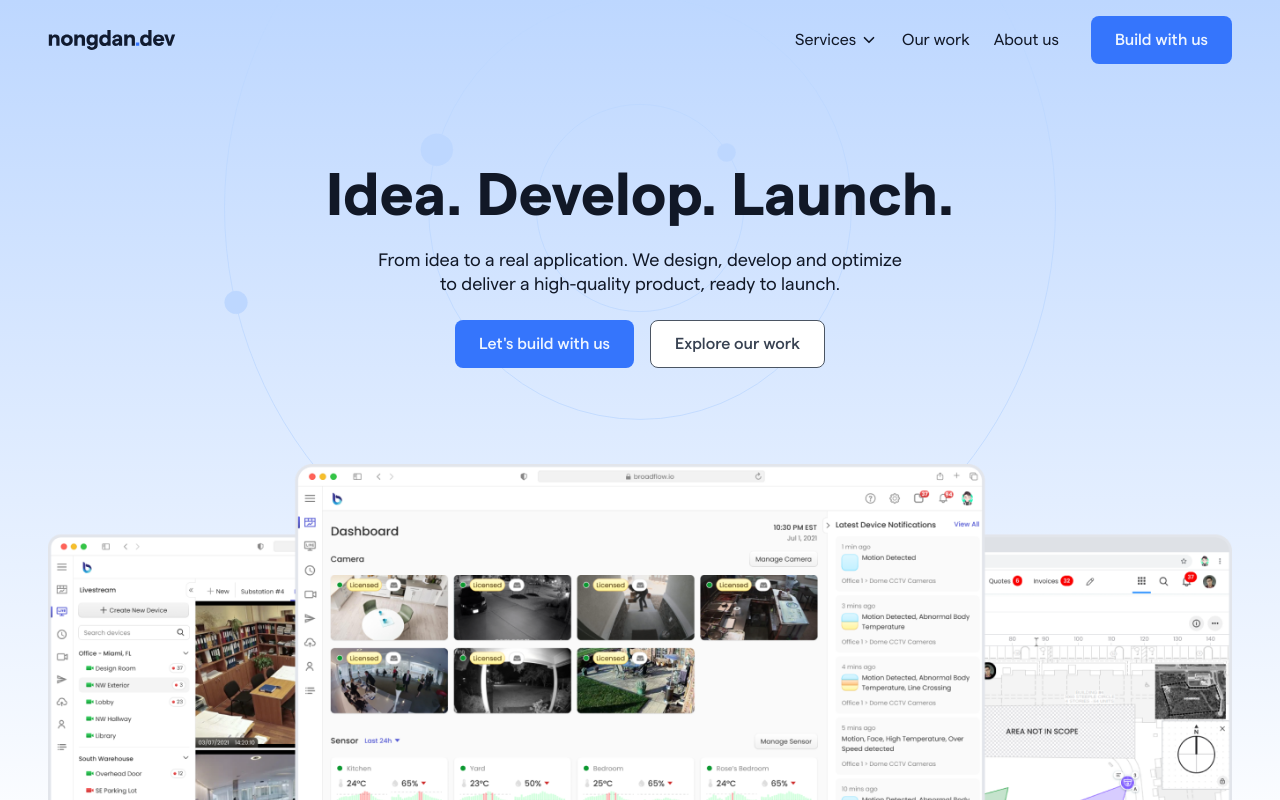
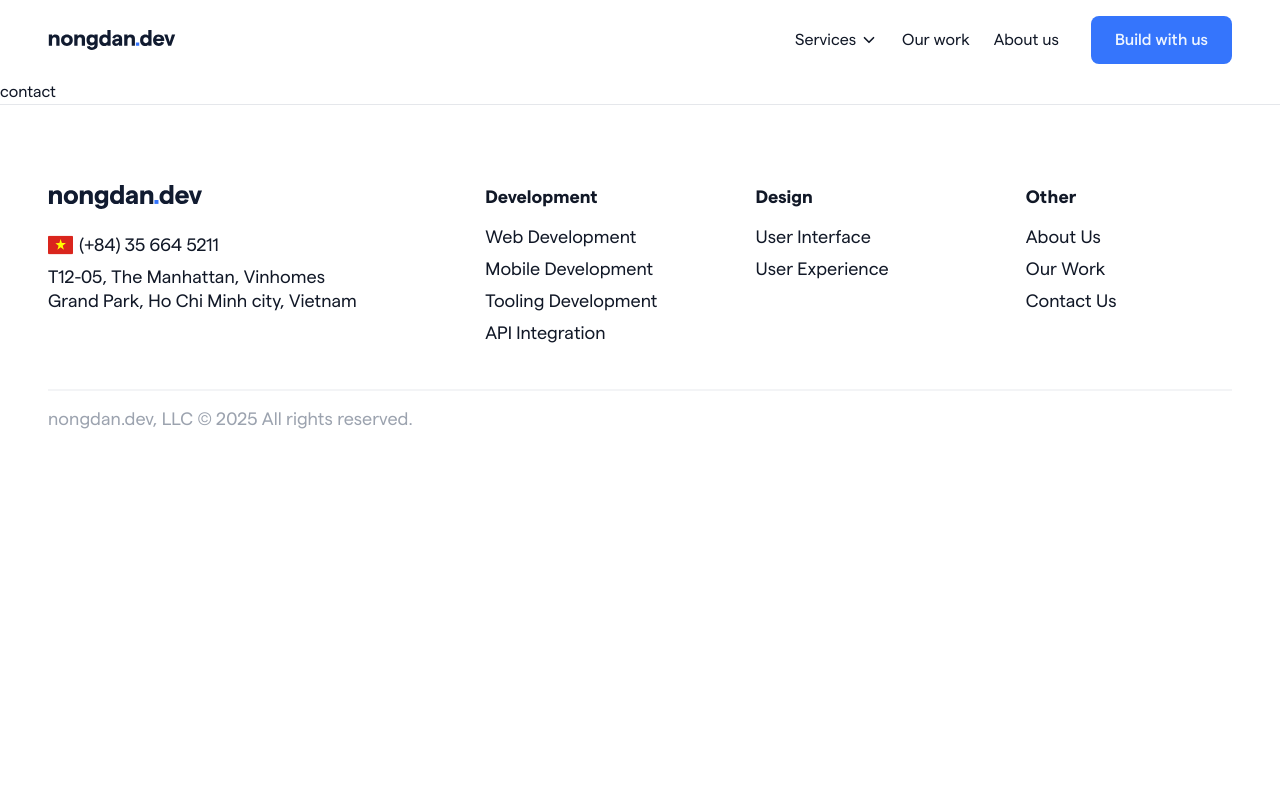
Before and after one commit to nongdan-dev/website, a React (Vite) app: page /contact-us in a window 1280 px wide. Before the commit this address led to /. Shown: the top 800 px of the page. Built offline with nearby package versions, Linux system fonts and the light colour scheme.

Commit message:
update footer

```diff
--- a/src/App.tsx
+++ b/src/App.tsx
@@ -15,8 +15,8 @@ function App() {
       <Routes>
         <Route path='/' element={<Layout />}>
           <Route index element={<HomePage />} />
-          <Route path='contact' element={<ContactPage />} />
-          <Route path='work' element={<OurWorkPage />} />
+          <Route path='contact-us' element={<ContactPage />} />
+          <Route path='our-work' element={<OurWorkPage />} />
           <Route path='about-us' element={<AboutUsPage />} />
           <Route path='coming-soon' element={<ComingSoonPage />} />
         </Route>
--- a/src/components/widget/MobileMenu.tsx
+++ b/src/components/widget/MobileMenu.tsx
@@ -66,7 +66,7 @@ export function MobileMenu({ visible, onClose }: MobileMenuProps) {
             </li>
             <li>
               <Link
-                to='/work'
+                to='/our-work'
                 className='block py-4 text-center text-lg font-medium'
                 onClick={onClose}
               >
@@ -85,7 +85,7 @@ export function MobileMenu({ visible, onClose }: MobileMenuProps) {
             <li>
               <span className='block py-4 text-center text-lg font-medium'>
                 <Button asChild>
-                  <Link to='/contact' onClick={onClose}>
+                  <Link to='/contact-us' onClick={onClose}>
                     Contact us
                   </Link>
                 </Button>
--- a/src/layout/Footer.tsx
+++ b/src/layout/Footer.tsx
@@ -1,24 +1,25 @@
+import Flag from '@/assets/svg/flag.svg'
+import Logo from '@/assets/svg/logo.svg'
 import { Link } from '@/components/ui'
 import { companyInfo } from '@/config/metadata'
 
 function Footer() {
   return (
-    <footer className='content-grid mt-20'>
+    <footer className='content-grid bor border-t border-gray-200 pt-20 text-lg'>
       <div className='col-content'>
-        <div id='services' className='flex flex-col gap-16 lg:flex-row'>
-          <address className='order-1 flex flex-col gap-y-1.5 not-italic lg:order-none lg:w-1/3'>
+        <div className='flex flex-row gap-16'>
+          <address className='flex w-1/3 flex-col gap-y-2 not-italic'>
             <div aria-label='website logo' className='mb-4'>
-              logo
+              <img src={Logo} alt='' className='h-6' />
             </div>
-            <div className='flex items-center gap-3'>
             <a
+              className='flex items-center gap-1.5'
               href={`tel:${companyInfo.phone}`}
               aria-label={`call us at ${companyInfo.phone}`}
             >
+              <img src={Flag} alt='' className='h-5 rounded-sm' />
               {companyInfo.phone}
             </a>
-            </div>
-            <div className='flex gap-3'>
             <a
               className='text-balance'
               href={`https://maps.google.com/?q=vietnam`}
@@ -27,11 +28,10 @@ function Footer() {
             >
               {companyInfo.location.address}
             </a>
-            </div>
           </address>
-          <div className='grid grid-cols-2 gap-16 lg:w-2/3 lg:grid-cols-3'>
+          <div className='grid w-2/3 grid-cols-3 gap-16'>
             <nav aria-label='Development'>
-              <span aria-hidden='true' className='font-bold'>
+              <span aria-hidden className='font-bold'>
                 Development
               </span>
               <ul className='mt-3'>
@@ -64,7 +64,7 @@ function Footer() {
               </ul>
             </nav>
             <nav aria-label='Design'>
-              <span aria-hidden='true' className='font-bold'>
+              <span aria-hidden className='font-bold'>
                 Design
               </span>
               <ul className='mt-3'>
@@ -81,17 +81,22 @@ function Footer() {
               </ul>
             </nav>
             <nav aria-label='Other'>
-              <span aria-hidden='true' className='font-bold'>
+              <span aria-hidden className='font-bold'>
                 Other
               </span>
               <ul className='mt-3'>
                 <li>
-                  <Link to='/work' className='inline-block py-1'>
+                  <Link to='/about-us' className='inline-block py-1'>
+                    About Us
+                  </Link>
+                </li>
+                <li>
+                  <Link to='/our-work' className='inline-block py-1'>
                     Our Work
                   </Link>
                 </li>
                 <li>
-                  <Link to='/contact' className='inline-block py-1'>
+                  <Link to='/contact-us' className='inline-block py-1'>
                     Contact Us
                   </Link>
                 </li>
@@ -99,8 +104,8 @@ function Footer() {
             </nav>
           </div>
         </div>
-        <hr aria-hidden='true' className='mt-10 border-b border-gray-200' />
-        <p className='py-4 text-sm text-gray-400'>
+        <hr aria-hidden className='mt-10 border-b border-gray-100' />
+        <p className='py-4 text-gray-400'>
           nongdan.dev, LLC © {new Date().getFullYear()} All rights reserved.
         </p>
       </div>
--- a/src/layout/Header.tsx
+++ b/src/layout/Header.tsx
@@ -126,7 +126,7 @@ function Header() {
                   </DropdownMenu>
                 </li>
                 <li>
-                  <NavLink to='/work' className='flex h-full items-center'>
+                  <NavLink to='/our-work' className='flex h-full items-center'>
                     Our work
                   </NavLink>
                 </li>
@@ -138,7 +138,7 @@ function Header() {
                 <li className='ml-2'>
                   <span className='flex h-full items-center'>
                     <Button asChild>
-                      <Link noHover to='/contact'>
+                      <Link noHover to='/contact-us'>
                         Build with us
                       </Link>
                     </Button>
--- a/src/pages/Home/Hero.tsx
+++ b/src/pages/Home/Hero.tsx
@@ -14,12 +14,12 @@ function Hero() {
         </p>
         <div className='mt-6 flex gap-4'>
           <Button asChild>
-            <Link noHover to='/contact'>
+            <Link noHover to='/contact-us'>
               Let's build with us
             </Link>
           </Button>
           <Button tone='light' asChild>
-            <Link noHover to='/work'>
+            <Link noHover to='/our-work'>
               Explore our work
             </Link>
           </Button>
```
Lines whose indentation alone changed are shown as unchanged.
